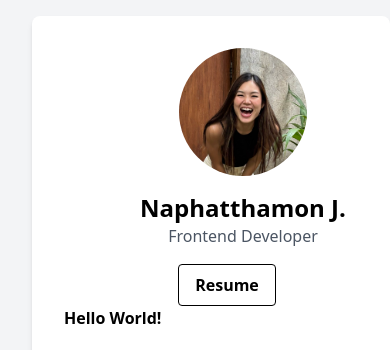
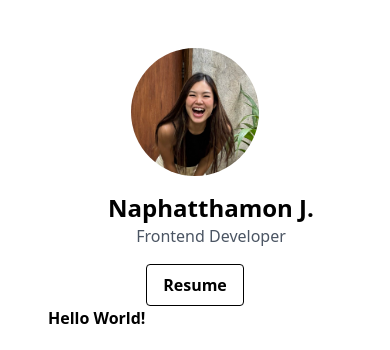
Before and after one commit to Suaiki93/my_portfolio, a React (Vite) app: page / in a window 390 px wide. Shown: the top 350 px of the page. Built offline with nearby package versions, Linux system fonts and the light colour scheme.

Commit message:
latest updated

```diff
--- a/src/components/Profile.jsx
+++ b/src/components/Profile.jsx
@@ -14,18 +14,18 @@ import {
 
 const Profile = () => {
   return (
-    <div className="min-h-screen flex flex-col items-center bg-gray-100 p-4">
-      <div className="max-w-3xl w-full bg-white shadow-md rounded-lg overflow-hidden ml-8">
+    <div className="md:min-h-screen md:flex flex-col md:items-center md:bg-gray-100 p-4">
+      <div className="max-w-3xl w-full bg-white md:shadow-md md:rounded-lg md:overflow-hidden md:mx-8">
         <div>
-          <div className="flex flex-col items-center mt-8 ml-8 md:flex md:flex-row md:items-center md:pr-8">
+          <div className="flex flex-col items-center mt-8 md:ml-8 md:flex md:flex-row md:items-center md:pr-8">
             <div>
               <img
-                className="w-32 h-32 rounded-full mb-4 ml-8"
+                className="w-32 h-32 rounded-full mb-4 md:ml-8"
                 src="./images/B2.jpg"
                 alt="Naphatthamon J."
               />
             </div>
-            <div className="ml-8 ">
+            <div className="ml-8 text-center">
               <h1 className="text-2xl font-bold">Naphatthamon J.</h1>
               <p className="text-gray-600 text-center md:text-start">
                 Frontend Developer
```
